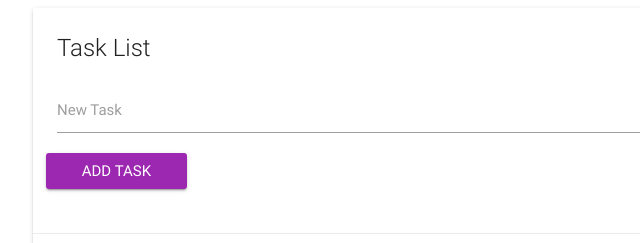
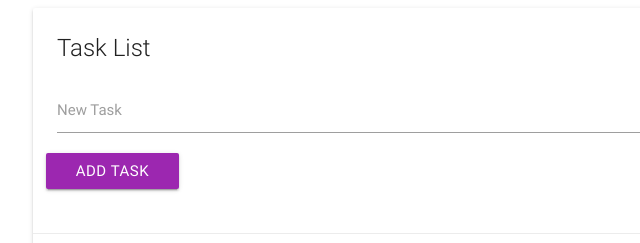
Before and after one commit to adammdark/To-Do-app, a plain HTML site: page index.html in a window 1280 px wide. Shown: the top 243 px of the page, 159-799 px from the left. Drawn offline with nearby package versions, Linux system fonts and the light colour scheme.

Commit message:
fix: changed input into button

```diff
--- a/index.html
+++ b/index.html
@@ -31,7 +31,7 @@
                   <input type="text" name="task" id="task">
                   <label for="task">New Task</label>
                 </div>
-                <input type="submit" value="Add Task" class="btn purple waves-effect waves-light">
+                <button type="submit" class="btn purple waves-effect waves-light">Add Task</button>
                </form>
             </div>
 
```
